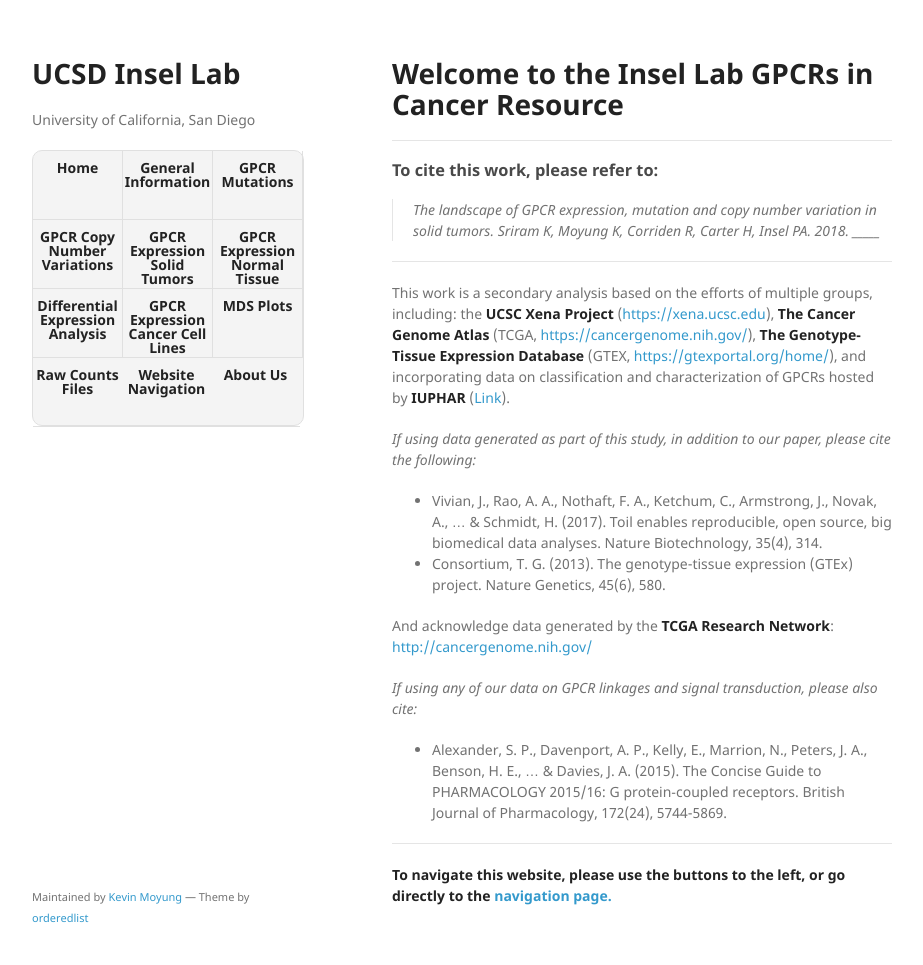
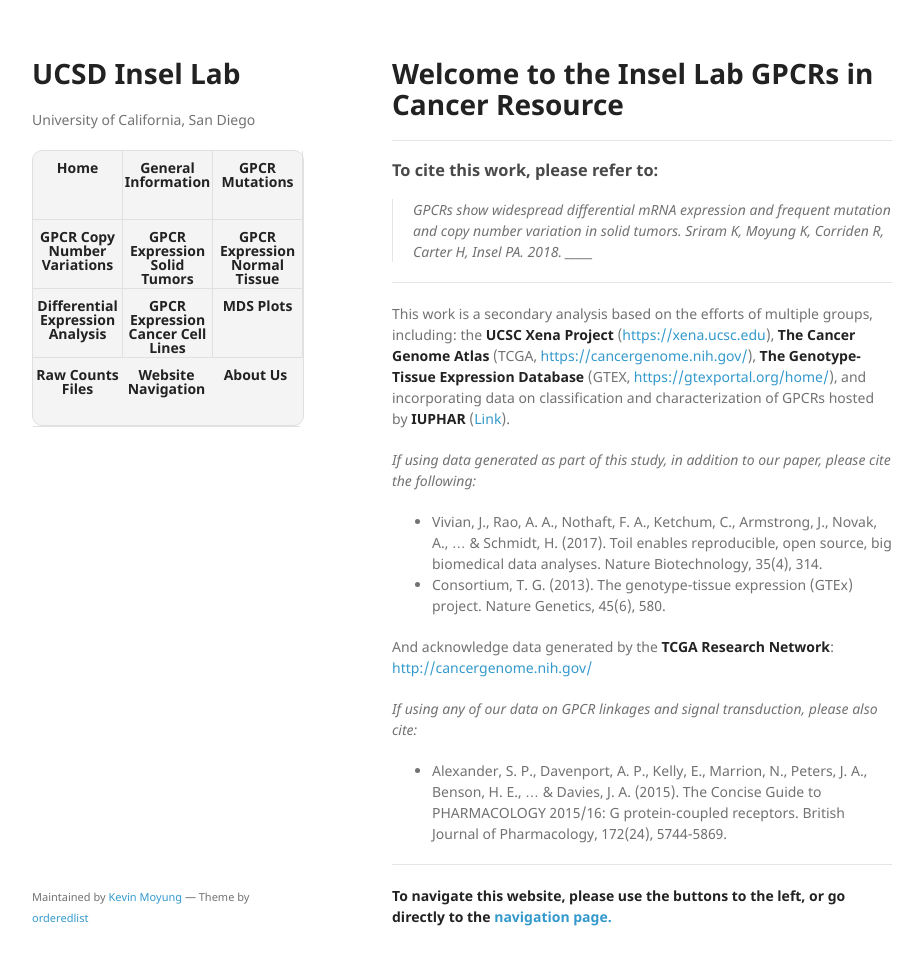
Before and after one commit to insellab/insellab.github.io, a Jekyll site: the page built from index.md, in a window 1280 px wide and 997 px high. Shown: the top 965 px of the window, without its empty margins (178-1101 px from the left). Built offline with Jekyll 4.4.1, drawn with Linux system fonts in a browser that asks for light colours; our own code applies the rules of GitHub Pages for plain Markdown files.

Commit message:
Update index.md

```diff
--- a/index.md
+++ b/index.md
@@ -8,7 +8,7 @@ layout: default
 
 ### To cite this work, please refer to:
 
-> *The landscape of GPCR expression, mutation and copy number variation in solid tumors. Sriram K, Moyung K, Corriden R, Carter H, Insel PA.     2018. _____*
+> *GPCRs show widespread differential mRNA expression and frequent mutation and copy number variation in solid tumors. Sriram K, Moyung K, Corriden R, Carter H, Insel PA.     2018. _____*
 
 * * *
 
```
